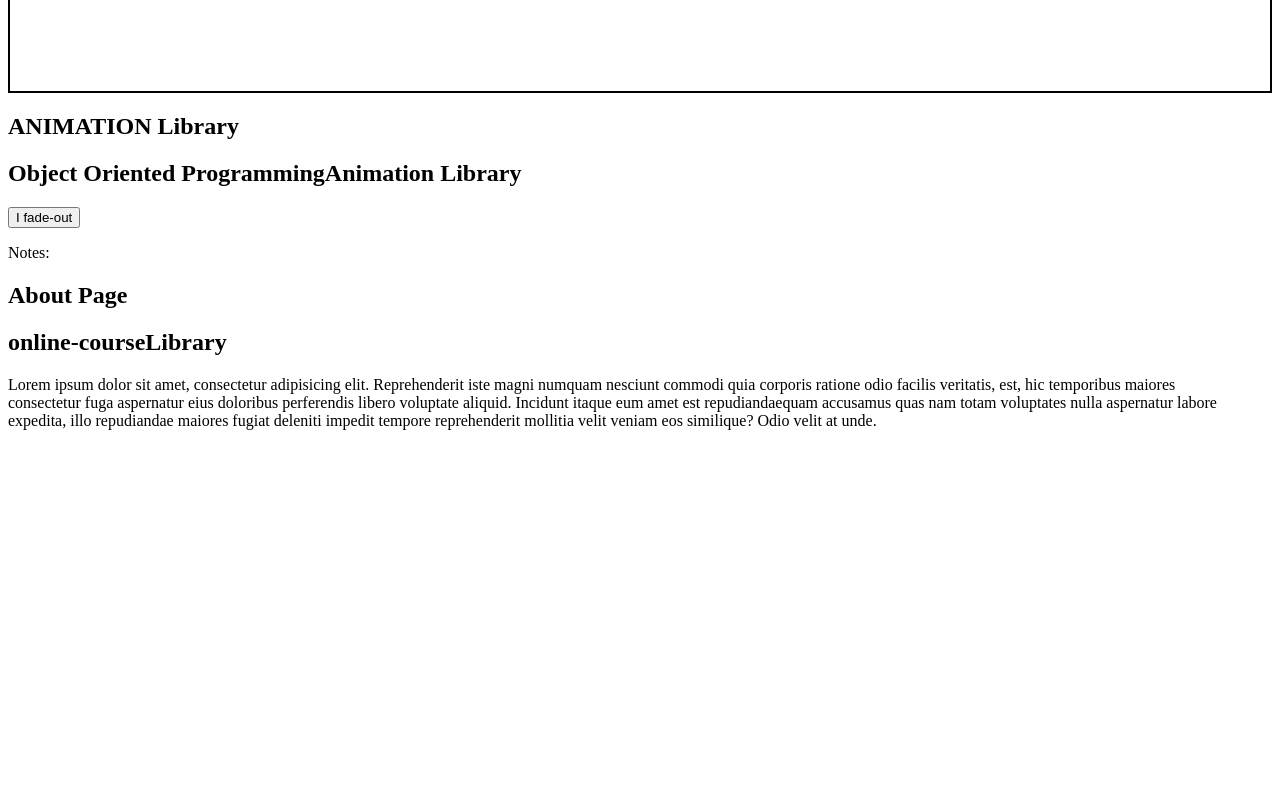
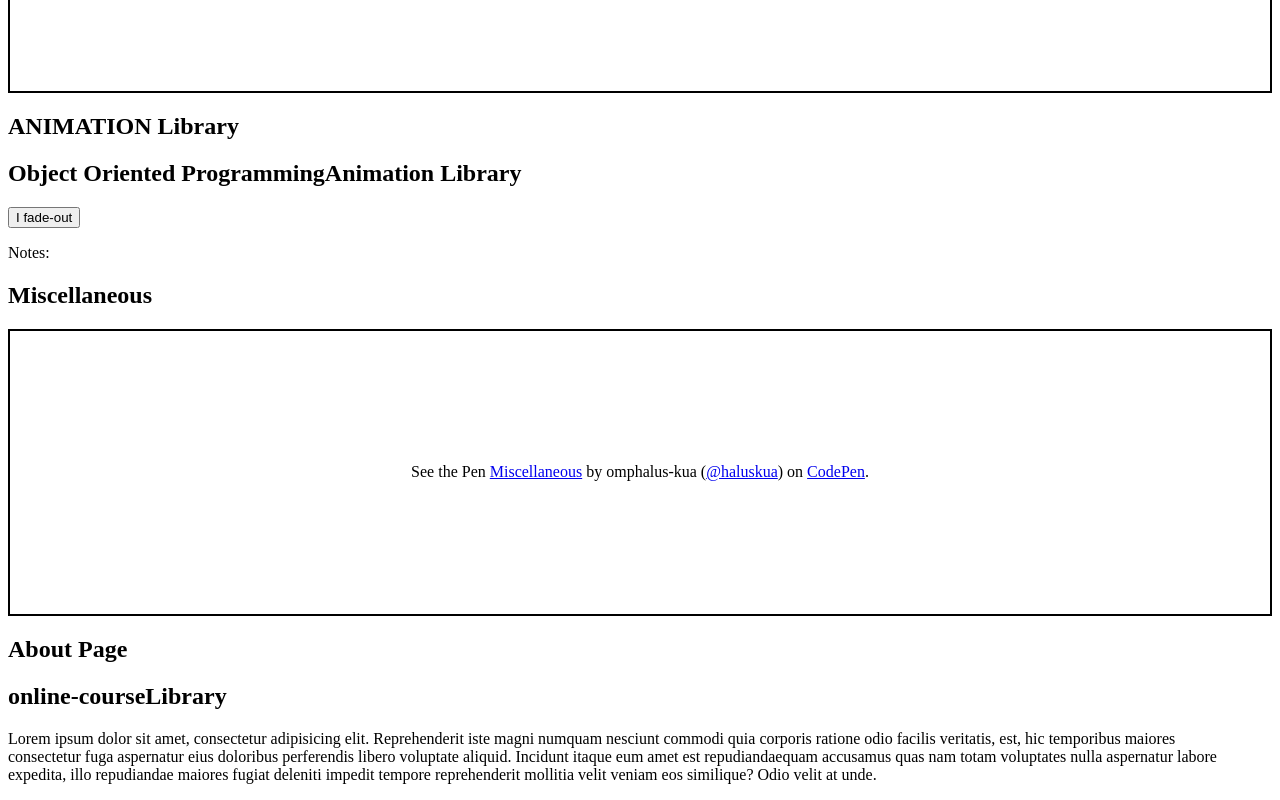
Before and after one commit to haluskua/online-course-library, a website built with Parcel: page src/index.html in a window 1280 px wide. Shown: the part 962-1762 px from the top of the page. Before the commit the page ends 1408 px from the top, so only its background shows below. Built offline with nearby package versions, Linux system fonts and the light colour scheme; a script that the page names is missing; a web font is replaced by a local one.

Commit message:
added Misc file to the library with Js and index.html

```diff
--- a/src/index.html
+++ b/src/index.html
@@ -9,6 +9,10 @@
     />
     <link
       href="https://fonts.googleapis.com/css2?family=Megrim&display=swap"
+      rel="stylesheet"
+    />
+    <link
+      href="https://fonts.googleapis.com/css2?family=Abril+Fatface&display=swap"
       rel="stylesheet"
     />
 
@@ -46,6 +50,7 @@
               <a class="slide-me" href="#map">Arrays</a>
               <a class="slide-me" href="#objects">Objects</a>
               <a class="slide-me" href="#oop">Animation</a>
+              <a class="slide-me" href="#misc">Misc</a>
               <a class="slide-me" href="#">Arrow Fn</a>
             </div>
           </li>
@@ -57,7 +62,7 @@
       <!-- Home section -->
       <a name="home"></a>
       <section class="container">
-        <h1 class="section-header">welcome to my learning channel</h1>
+        <h1 class="section-header">Welcome to my learning channel</h1>
         <div class="flex-grid-3-column">
           <div class="left">Introduction</div>
           <div class="center">Body</div>
@@ -166,6 +171,41 @@
           </div>
         </div>
       </section>
+      <!-- Misc=section -->
+      <a name="misc"></a>
+      <section class="container">
+        <h1 class="section-header">Miscellaneous</h1>
+        <p
+          class="codepen"
+          data-height="287"
+          data-theme-id="light"
+          data-default-tab="html,result"
+          data-user="haluskua"
+          data-slug-hash="mdVBojw"
+          style="
+            height: 287px;
+            box-sizing: border-box;
+            display: flex;
+            align-items: center;
+            justify-content: center;
+            border: 2px solid;
+            margin: 1em 0;
+            padding: 1em;
+          "
+          data-pen-title="Miscellaneous"
+        >
+          <span
+            >See the Pen
+            <a href="https://codepen.io/haluskua/pen/mdVBojw"> Miscellaneous</a>
+            by omphalus-kua (<a href="https://codepen.io/haluskua">@haluskua</a
+            >) on <a href="https://codepen.io">CodePen</a>.</span
+          >
+        </p>
+        <script
+          async
+          src="https://static.codepen.io/assets/embed/ei.js"
+        ></script>
+      </section>
       <!-- Find=section -->
       <a name="about"></a>
       <section class="container">
--- a/src/scss/04-globals/_layout.scss
+++ b/src/scss/04-globals/_layout.scss
@@ -220,8 +220,10 @@ select {
     color: orange;
   }
   .section-header {
-    font-family: "Megrim", cursive;
-    color: #d9ff8a;
+    font-family: 'Abril Fatface', cursive;
+    font-size: 2.5rem;
+    letter-spacing: 0.02rem;
+    color: #70ee4a;
     width: 100%;
     text-align: center;
     padding: 1rem;
```
